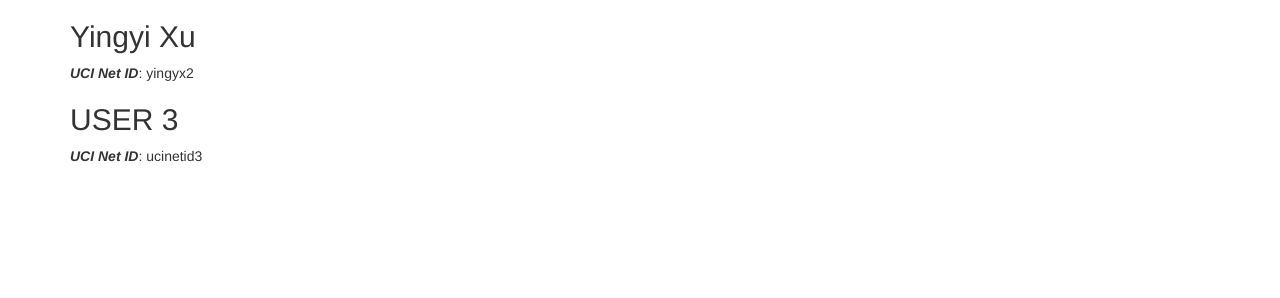
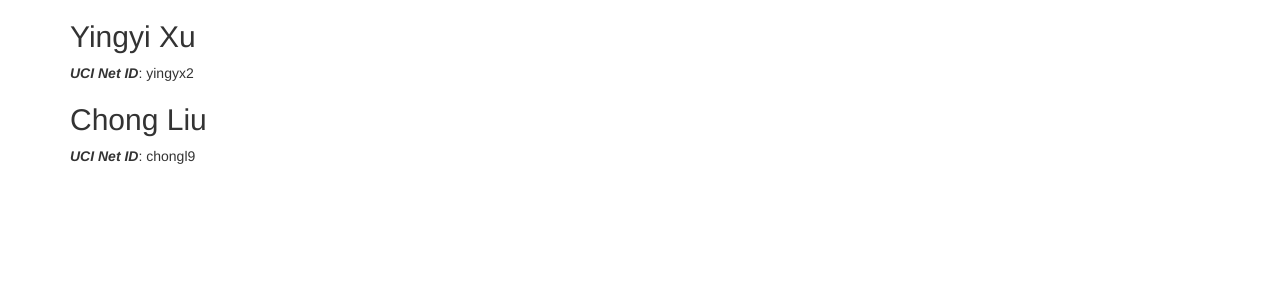
Before and after one commit to jiacheh4/Sirius-3, a Jekyll site: the page built from docs/team.md, in a window 1280 px wide. Shown: the part 296-594 px from the top of the page. Built offline with Jekyll 4.4.1, drawn with Linux system fonts in a browser that asks for light colours.

Commit message:
Update team.md

```diff
--- a/docs/team.md
+++ b/docs/team.md
@@ -12,5 +12,5 @@
 ## Yingyi Xu
 ***UCI Net ID***: yingyx2
 
-## USER 3
-***UCI Net ID***: ucinetid3
+## Chong Liu
+***UCI Net ID***: chongl9
```
